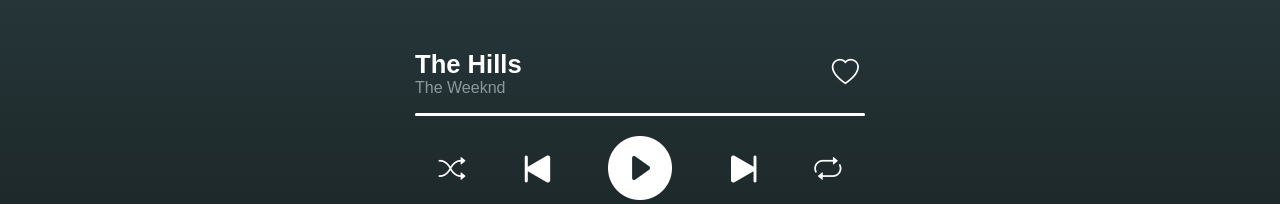
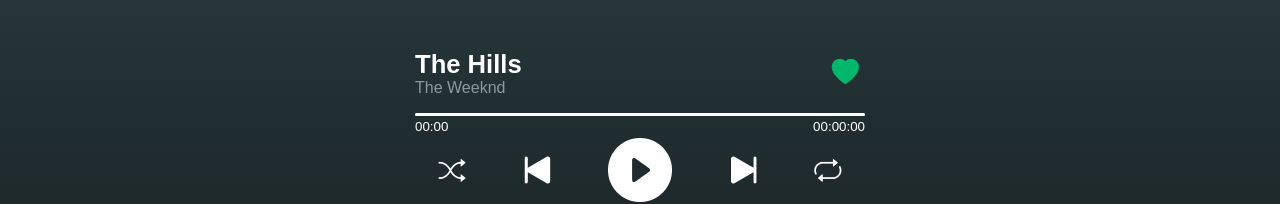
Before and after one commit to lfelipecastro/Lipemusic, a plain HTML site: page index.html in a window 1280 px wide. Both pictures are taken after a click on the button 845 px from the left and 631 px from the top of the page. Shown: the part 558-762 px from the top of the page. Drawn offline with nearby package versions, Linux system fonts and the light colour scheme.

Commit message:
Player de musica funcional completo

```diff
--- a/index.html
+++ b/index.html
@@ -23,6 +23,10 @@
             <div id="progress-bar">
                 <div id="current-progess"></div>
             </div>
+            <div id="time-box">
+                <div id="song-time">00:00:00</div>
+                <div id="total-time">00:00:00</div>
+            </div>
         </div>
         <div id="button-container">
             <button id="shuffle" class="button"><i class="bi bi-shuffle"></i></button>
--- a/script.js
+++ b/script.js
@@ -5,33 +5,40 @@
 const cover = document.getElementById('cover');
 const next = document.getElementById('next');
 const previous = document.getElementById('previous');
+const likeButton = document.getElementById('like');
 const currentProgress = document.getElementById('current-progess');
 const progressContainer = document.getElementById('progress-container');
 const shuffleButton = document.getElementById('shuffle');
 const repeatButton = document.getElementById('repeat');
+const songTime = document.getElementById('song-time');
+const totalTime = document.getElementById('total-time');
 
 const theHills = {
     songName : 'The Hills',
     bandName : 'The Weeknd',
-    file : 'the hills'
+    file : 'the hills',
+    liked : false,
 }
 
 const starboy = {
     songName : 'Starboy',
     bandName : 'The Weeknd',
-    file : 'starboy'
+    file : 'starboy',
+    liked : false,
 }
 
 const callOutMyName = {
     songName : 'Call Out My Name',
     bandName : 'The Weeknd',
-    file : 'call out my name'
+    file : 'call out my name',
+    liked : false,
 }
 
 let isPlaying = false;
 let isShuffled = false;
 let repeatOn = false;
-const originalPlaylist = [theHills, starboy, callOutMyName];
+const originalPlaylist = JSON.parse(localStorage.getItem('playlist'))
+?? [theHills, starboy, callOutMyName];
 let sortedPlaylist = [...originalPlaylist];
 let index = 0;
 
@@ -57,11 +64,24 @@
     }
 }
 
+function likeButtonRender(){
+    if(sortedPlaylist[index].liked === true){
+        likeButton.querySelector('.bi').classList.remove('bi-heart');
+        likeButton.querySelector('.bi').classList.add('bi-heart-fill');
+        likeButton.classList.add('button-active');
+    }else{
+        likeButton.querySelector('.bi').classList.remove('bi-heart-fill');
+        likeButton.querySelector('.bi').classList.add('bi-heart');
+        likeButton.classList.remove('button-active');
+    }
+}
+
 function initializeSong(){
     cover.src = `images/${sortedPlaylist[index].file}.jpg`;
     song.src = `songs/${sortedPlaylist[index].file}.mp3`;
     songName.innerText = sortedPlaylist[index].songName;
     bandName.innerText = sortedPlaylist[index].bandName;
+    likeButtonRender();
 }
 
 function previousSong(){
@@ -84,9 +104,10 @@
     playSong();
 }
 
-function updateProgessBar(){
+function updateProgess(){
     const barWidth = (song.currentTime/song.duration)*100;
     currentProgress.style.setProperty('--progress', `${barWidth}%`);
+    songTime.innerText = toHHMMSS(song.currentTime);
 }
 
 function jumpTo(event){
@@ -138,13 +159,40 @@
     }
 }
 
+function toHHMMSS(originalNumber){
+    let hours = Math.floor(originalNumber/3600);
+    let min = Math.floor((originalNumber - hours * 3600)/60);
+    let secs = Math.floor(originalNumber - hours * 3600 - min * 60);
+
+    return `${hours !== 0 ? hours.toString()
+        .padStart(2, '0') + ":" : ""}${min.toString()
+        .padStart(2, '0')}:${secs.toString()
+        .padStart(2, '0')}`;
+}
+
+function updateTotalTime(){
+    totalTime.innerText = toHHMMSS(song.duration);
+}
+
+function likeButtonClicked(){
+    if(sortedPlaylist[index].liked === false){
+        sortedPlaylist[index].liked = true;
+    }else{
+        sortedPlaylist[index].liked = false;
+    }
+    likeButtonRender();
+    localStorage.setItem('playlist', JSON.stringify(originalPlaylist));
+}
+
 initializeSong();
 
 play.addEventListener('click', playPauseDecider);
 previous.addEventListener('click', previousSong);
 next.addEventListener('click', nextSong);
-song.addEventListener('timeupdate', updateProgessBar);
+song.addEventListener('timeupdate', updateProgess);
 song.addEventListener('ended', nextOrRepeat);
+song.addEventListener('loadedmetadata', updateTotalTime);
 progressContainer.addEventListener('click', jumpTo);
 shuffleButton.addEventListener('click', shuffleButtonClicked);
 repeatButton.addEventListener('click', repeatButtonClicked);
+likeButton.addEventListener('click', likeButtonClicked);
--- a/style.css
+++ b/style.css
@@ -82,10 +82,17 @@
 }
 
 #progress-container {
-    padding-bottom: 1em;
     cursor: pointer;
 }
 
 .button-active {
     color: rgb(0,183,107);
 }
+
+#time-box {
+    display: flex;
+    flex-direction: row;
+    justify-content: space-between;
+    font-size: smaller;
+    margin-top: 0.2em;
+}
```
